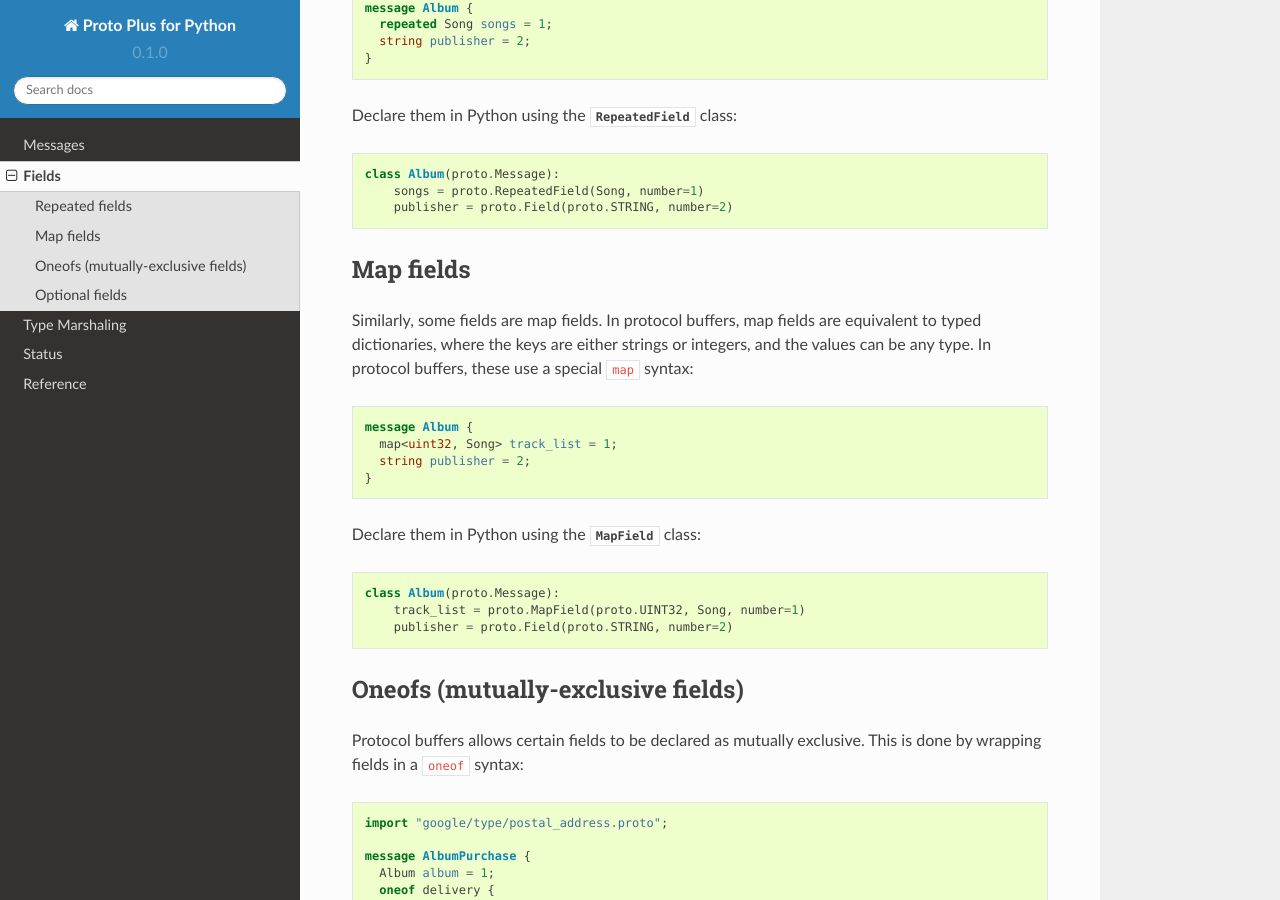
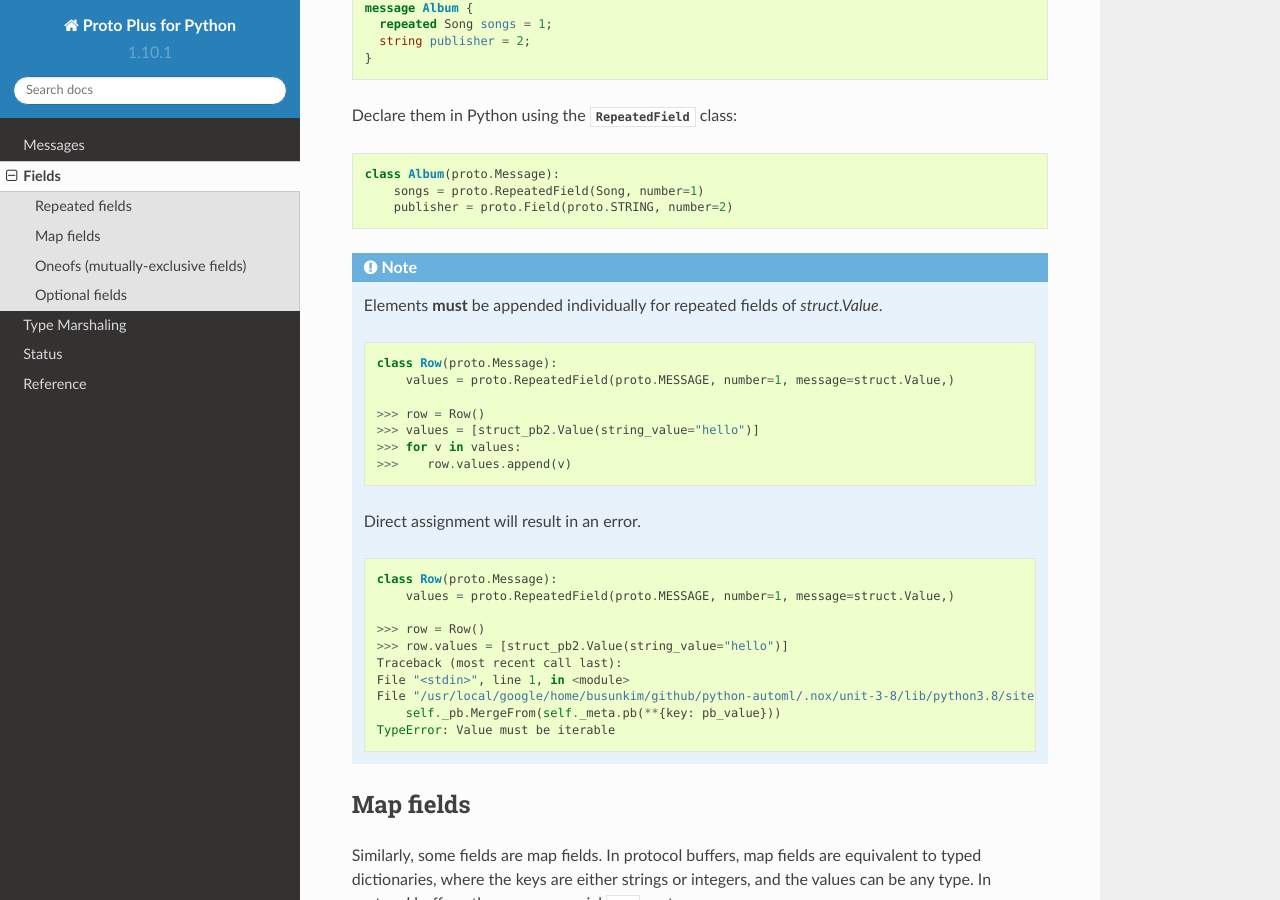
Before and after one commit to googleapis/proto-plus-python, a Sphinx documentation site: the page built from docs/fields.rst, in a window 1280 px wide and 900 px high, scrolled down 855 px. Built offline with Sphinx 7.4.7 and the Read the Docs theme 2.0.0, drawn with Linux system fonts in a browser that asks for light colours.

Commit message:
docs: explain how to use repated struct.Value

```diff
--- a/docs/conf.py
+++ b/docs/conf.py
@@ -15,6 +15,7 @@
 import os
 import sys
 
+import pkg_resources
 sys.path.insert(0, os.path.abspath(".."))
 
 
@@ -22,12 +23,9 @@ sys.path.insert(0, os.path.abspath(".."))
 
 project = "Proto Plus for Python"
 copyright = "2018, Google LLC"
-author = "Luke Sneeringer"
+author = "Google LLC"
 
-# The short X.Y version
-version = "0.1.0"
-# The full version, including alpha/beta/rc tags
-release = "0.1.0"
+version = pkg_resources.get_distribution("proto-plus").version
 
 
 # -- General configuration ---------------------------------------------------
--- a/docs/fields.rst
+++ b/docs/fields.rst
@@ -54,6 +54,36 @@ Declare them in Python using the :class:`~.RepeatedField` class:
     class Album(proto.Message):
         songs = proto.RepeatedField(Song, number=1)
         publisher = proto.Field(proto.STRING, number=2)
+
+
+.. note::
+
+    Elements **must** be appended individually for repeated fields of `struct.Value`.
+
+    .. code-block:: python
+
+        class Row(proto.Message):
+            values = proto.RepeatedField(proto.MESSAGE, number=1, message=struct.Value,)
+
+        >>> row = Row()
+        >>> values = [struct_pb2.Value(string_value="hello")]
+        >>> for v in values:
+        >>>    row.values.append(v)
+
+    Direct assignment will result in an error.
+
+    .. code-block:: python
+
+        class Row(proto.Message):
+            values = proto.RepeatedField(proto.MESSAGE, number=1, message=struct.Value,)
+
+        >>> row = Row()
+        >>> row.values = [struct_pb2.Value(string_value="hello")]
+        Traceback (most recent call last):
+        File "<stdin>", line 1, in <module>
+        File "/usr/local/google/home/busunkim/github/python-automl/.nox/unit-3-8/lib/python3.8/site-packages/proto/message.py", line 543, in __setattr__
+            self._pb.MergeFrom(self._meta.pb(**{key: pb_value}))
+        TypeError: Value must be iterable
 
 
 Map fields
--- /dev/null
+++ b/docs/reference/datetime_helpers.rst
@@ -0,0 +1,5 @@
+Datetime Helpers
+----------------
+
+.. automodule:: proto.datetime_helpers
+    :members:
--- a/docs/reference/index.rst
+++ b/docs/reference/index.rst
@@ -4,15 +4,16 @@ Reference
 Below is a reference for the major classes and functions within this
 module.
 
-It is split into two main sections:
-
 - The :doc:`message` section (which uses the ``message`` and ``fields``
   modules) handles constructing messages.
 - The :doc:`marshal` module handles translating between internal protocol
   buffer instances and idiomatic equivalents.
+- The :doc:`datetime_helpers` has datetime related helpers to maintain
+  nanosecond precision.
 
 .. toctree::
     :maxdepth: 2
 
     message
     marshal
+    datetime_helpers
--- a/docs/reference/message.rst
+++ b/docs/reference/message.rst
@@ -5,8 +5,11 @@ Message and Field
     :members:
 
     .. automethod:: pb
+    .. automethod:: wrap
     .. automethod:: serialize
     .. automethod:: deserialize
+    .. automethod:: to_json
+    .. automethod:: from_json
 
 
 .. automodule:: proto.fields
```
